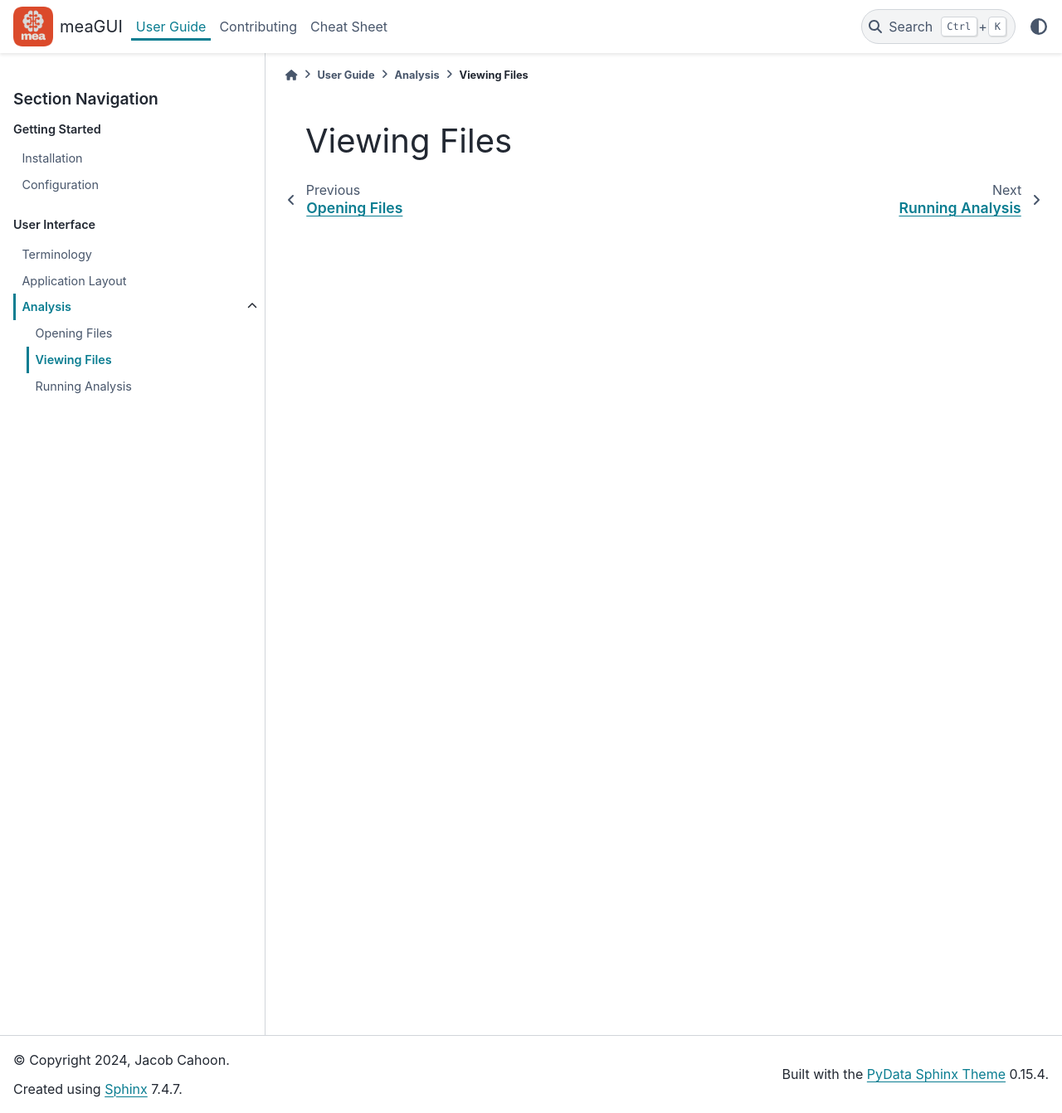
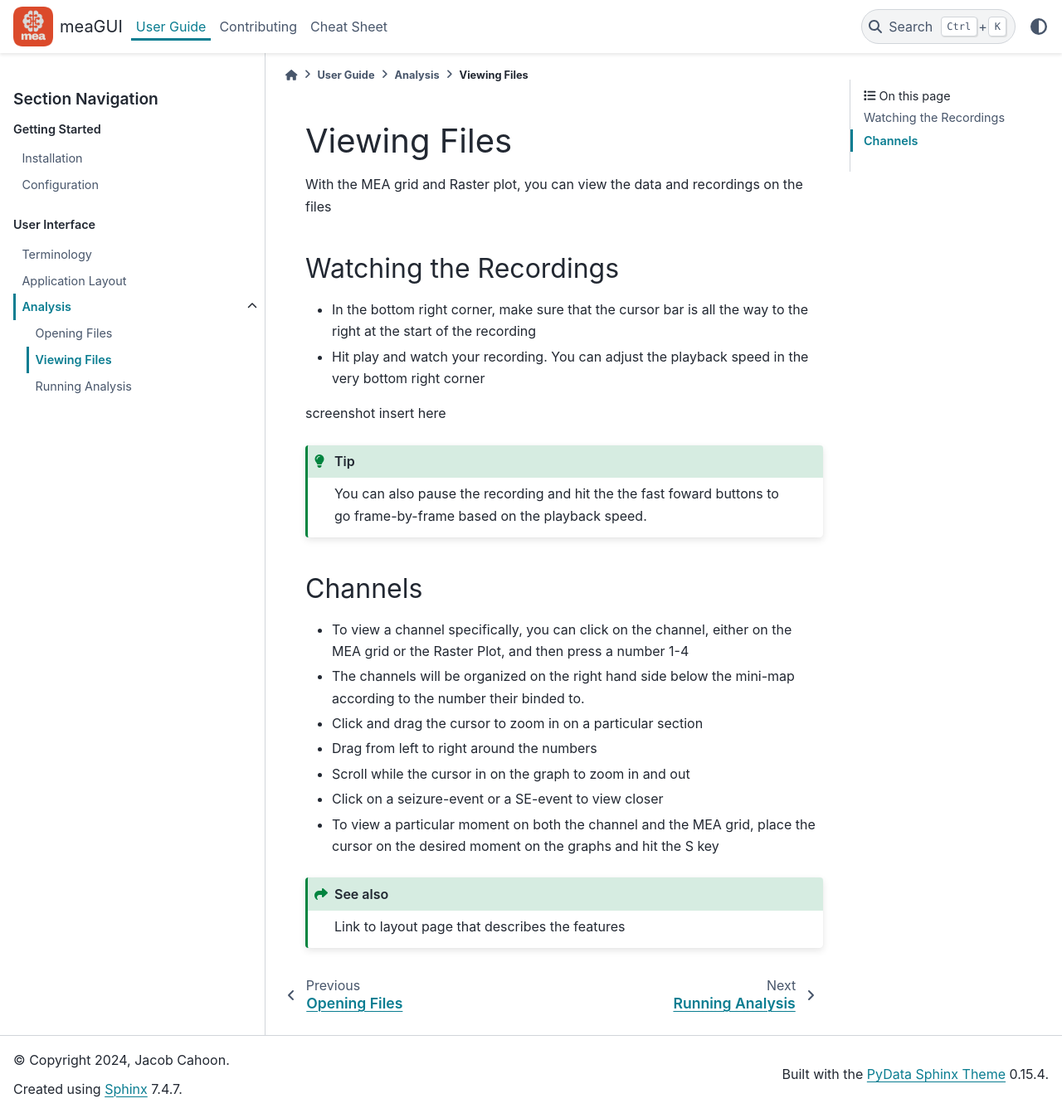
Before and after one commit to booka66/mea-gui, a Sphinx documentation site: the page built from docs/userguide/analysis/viewingfiles.rst, in a window 1280 px wide and 1342 px high. Shown: the whole window at 83% size. Built offline with Sphinx 7.4.7 and the PyData theme 0.15.4, drawn with Linux system fonts in a browser that asks for light colours.

Commit message:
Viewing Files p.1

```diff
--- a/docs/userguide/analysis/viewingfiles.rst
+++ b/docs/userguide/analysis/viewingfiles.rst
@@ -1,2 +1,36 @@
 Viewing Files
 =============
+
+With the MEA grid and Raster plot, you can view the data and recordings on the files
+
+Watching the Recordings
+~~~~~~~~~~~~~~~~~~~~~~~
+- In the bottom right corner, make sure that the cursor bar is all the way to the right at the start of the recording
+
+- Hit play and watch your recording. You can adjust the playback speed in the very bottom right corner
+
+screenshot insert here
+
+.. tip::
+    You can also pause the recording and hit the the fast foward buttons to go frame-by-frame based on the playback speed.
+
+
+Channels
+~~~~~~~~
+- To view a channel specifically, you can click on the channel, either on the MEA grid or the Raster Plot, and then press a number 1-4
+
+- The channels will be organized on the right hand side below the mini-map according to the number their binded to.
+
+- Click and drag the cursor to zoom in on a particular section
+
+- Drag from left to right around the numbers
+
+- Scroll while the cursor in on the graph to zoom in and out
+
+- Click on a seizure-event or a SE-event to view closer
+
+- To view a particular moment on both the channel and the MEA grid, place the cursor on the desired moment on the graphs and hit the S key
+
+
+.. seealso::
+    Link to layout page that describes the features
```
